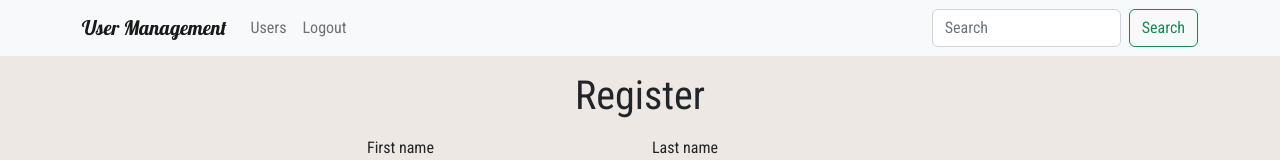
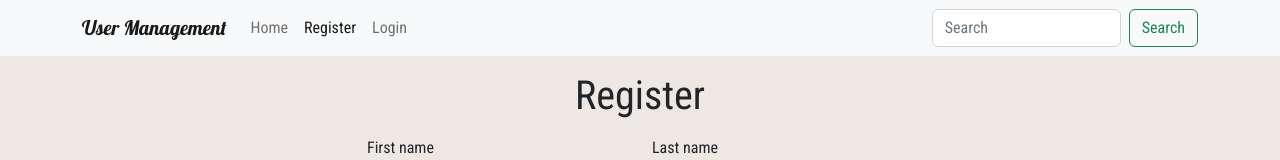
Before and after one commit to webkawsar/user-management, a React (Vite) app: page /register in a window 1280 px wide. Shown: the top 160 px of the page. Built offline with nearby package versions, Linux system fonts and the light colour scheme; a web font is replaced by a local one.

Commit message:
fix infinity rendered

```diff
--- a/src/features/auth/authSlice.js
+++ b/src/features/auth/authSlice.js
@@ -2,7 +2,8 @@ import { createSlice } from "@reduxjs/toolkit";
 
 
 const initialState = {
-    user: {}
+    user: {},
+    token: null
 }
 
 const authSlice = createSlice({
--- a/src/hooks/useAuth.js
+++ b/src/hooks/useAuth.js
@@ -1,11 +1,13 @@
 import { useSelector } from "react-redux";
 
 const useAuth = () => {
-  const { user } = useSelector((state) => state.auth);
+  const { user } = useSelector((state) => state?.auth);
 
   if (Object.keys(user)?.length) {
     return true;
-  } else return false;
+  } else {
+    return false;
+  }
 };
 
 export default useAuth;
--- a/src/hooks/useAuthCheck.js
+++ b/src/hooks/useAuthCheck.js
@@ -11,7 +11,9 @@ const useAuthCheck = () => {
     const localAuth = localStorage?.getItem("auth");
     if (localAuth) {
 
+      const user = JSON.parse(localAuth);
       if (Object.keys(user)?.length) {
+
         dispatch(
             userLoggedIn({
             user
--- a/src/layouts/Header.jsx
+++ b/src/layouts/Header.jsx
@@ -4,13 +4,14 @@ import { useDispatch, useSelector } from "react-redux";
 import { Link, NavLink, useNavigate } from "react-router-dom";
 import { toast } from "react-toastify";
 import { useLogoutQuery } from "../features/auth/authAPI";
+import { userLoggedOut } from "../features/auth/authSlice";
 
 const Header = () => {
   const [on, setOn] = useState(true);
   const { data, isLoading, isSuccess, isError, error } = useLogoutQuery(undefined, {
     skip: on
   });
-  const { user } = useSelector((state) => state.auth);
+  const { user } = useSelector((state) => state?.auth);
   const dispatch = useDispatch();
   const navigate = useNavigate();
 
@@ -52,7 +53,7 @@ const Header = () => {
           <Navbar.Toggle aria-controls="navbarScroll" />
           <Navbar.Collapse id="navbarScroll">
             <Nav className="me-auto my-2 my-lg-0">
-              {user ? (
+              {Object.keys(user)?.length ? (
                 <>
                   <Nav.Link as={NavLink} to="/users">
                     Users
--- a/src/routes/App.jsx
+++ b/src/routes/App.jsx
@@ -86,9 +86,9 @@ const App = () => {
           <Route
             path="/users"
             element={
-              <PublicRoute>
+              <PrivateRoute>
                 <Users />
-              </PublicRoute>
+              </PrivateRoute>
             }
           ></Route>
 
```
